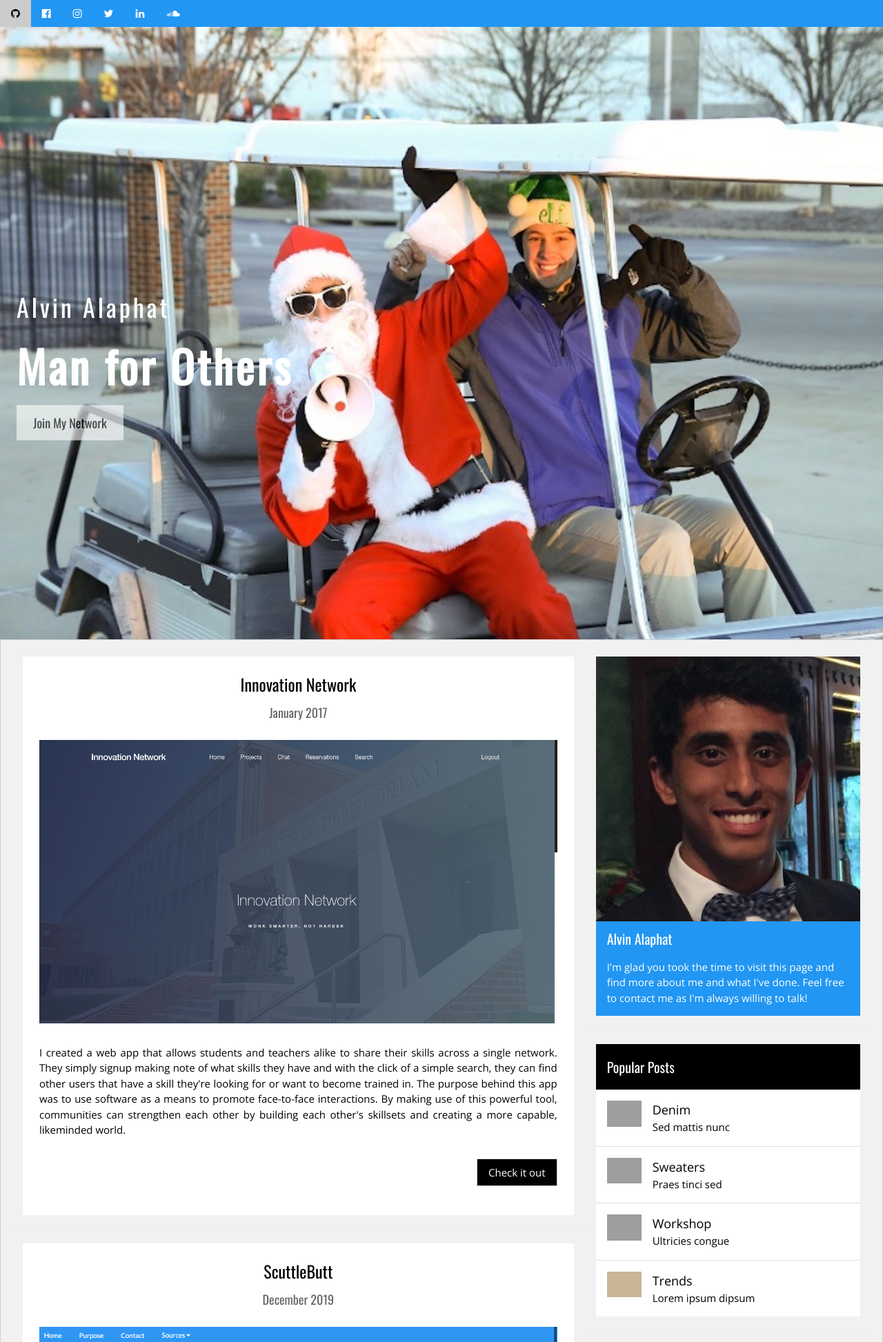
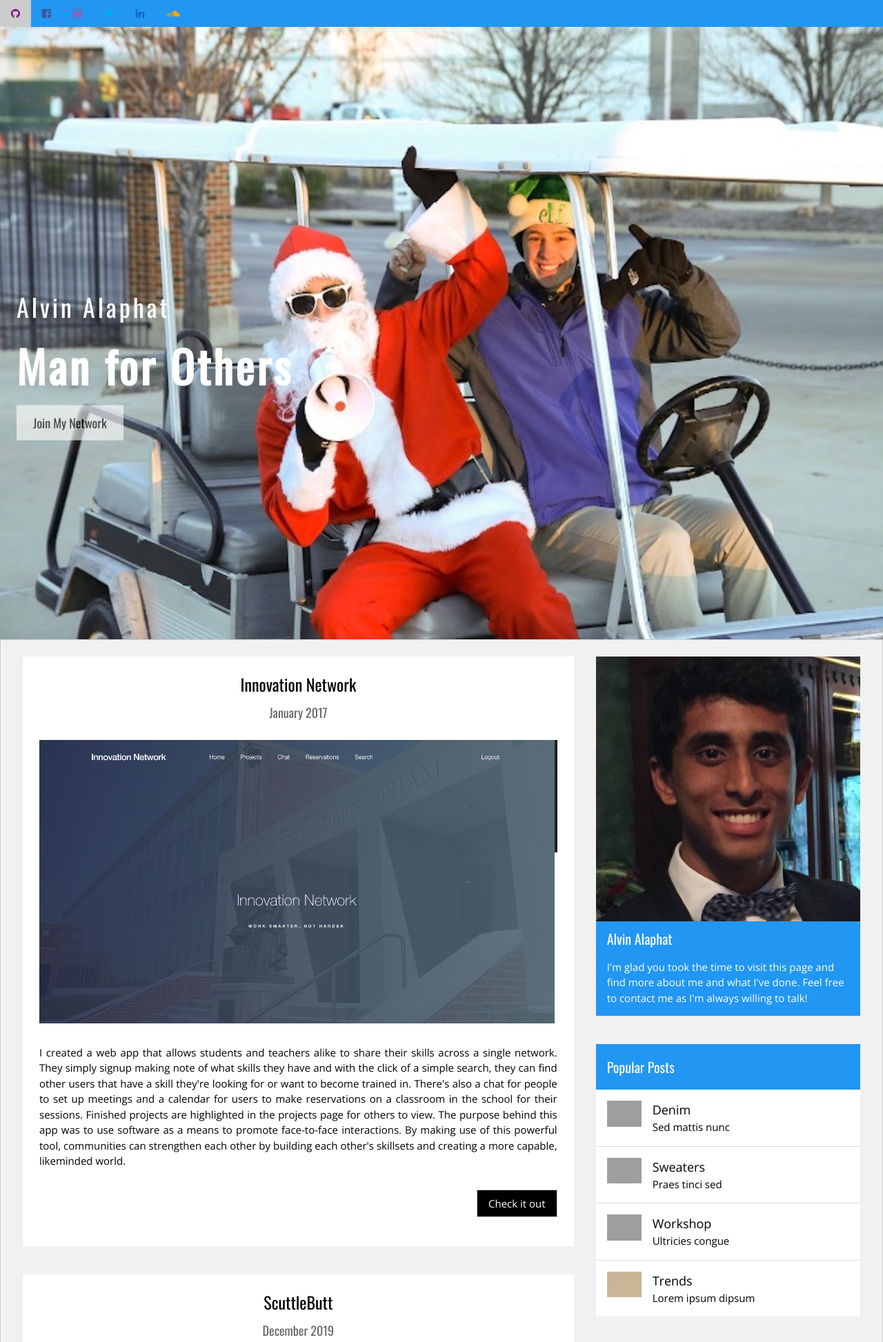
Before and after one commit to alvinalaphat/Azure-Personal-Website, a Flask app: page / in a window 1280 px wide. Shown: the top 1946 px of the page at 69% size. Run offline with Flask 2, Linux system fonts and the light colour scheme; grey boxes are pictures that could not be loaded.

Commit message:
Update dashboard.html

```diff
--- a/templates/dashboard.html
+++ b/templates/dashboard.html
@@ -12,6 +12,33 @@
 <link rel="stylesheet" href="https://cdnjs.cloudflare.com/ajax/libs/font-awesome/4.7.0/css/font-awesome.min.css">
 
 <style>
+
+.fa-github {
+    color:purple;
+}
+.fa-facebook-official {
+   color:#3b5998;
+}
+
+.fa-instagram {
+    color:#e23578;
+}
+
+.fa-twitter {
+    color:#00aced;
+}
+
+.fa-soundcloud {
+    color:orange;
+}
+
+.fa-spotify {
+    color:green;
+}
+
+.fa-linkedin {
+    color: #0f64c5;
+}
 
 h1,h2,h3,h4,h5,h6 {
     font-family: "Oswald"
@@ -77,7 +104,8 @@ body {
         <div class="w3-justify">
           <img src="./static/images/inetwork.png" alt="inetwork" style="width:100%" class="w3-padding-16">
           <p>I created a web app that allows students and teachers alike to share their skills across a single network. They simply signup making note of what skills they have and with the click of a simple search, they can find other users that have
-            a skill they're looking for or want to become trained in. The purpose behind this app was to use software as a means to promote face-to-face interactions. By making use of this
+            a skill they're looking for or want to become trained in. There's also a chat for people to set up meetings and a calendar for users to make reservations on a classroom
+            in the school for their sessions. Finished projects are highlighted in the projects page for others to view. The purpose behind this app was to use software as a means to promote face-to-face interactions. By making use of this
             powerful tool, communities can strengthen each other by building each other's skillsets and creating a more capable, likeminded world. </p>
           <p class="w3-right"><button class="w3-button w3-black w3-border"onclick="location.href='http://i-net.herokuapp.com/'" type=button>Check it out</button></p>
           <p class="w3-clear"></p>
@@ -164,7 +192,7 @@ body {
 
       <!-- Posts -->
       <div class="w3-white w3-margin">
-        <div class="w3-container w3-padding w3-black">
+        <div class="w3-container w3-padding w3-blue">
           <h4>Popular Posts</h4>
         </div>
         <ul class="w3-ul w3-hoverable w3-white">
@@ -198,7 +226,7 @@ body {
 
       <!-- Advertising -->
       <div class="w3-white w3-margin">
-        <div class="w3-container w3-padding w3-black">
+        <div class="w3-container w3-padding w3-blue">
           <h4>Advertise</h4>
         </div>
         <div class="w3-container w3-white">
@@ -209,26 +237,9 @@ body {
       </div>
       <hr>
 
-      <!-- Tags -->
-      <div class="w3-white w3-margin">
-        <div class="w3-container w3-padding w3-black">
-          <h4>Tags</h4>
-        </div>
-        <div class="w3-container w3-white">
-          <p>
-            <span class="w3-tag w3-black w3-margin-bottom">Fashion</span> <span class="w3-tag w3-light-grey w3-small w3-margin-bottom">New York</span> <span class="w3-tag w3-light-grey w3-small w3-margin-bottom">London</span>
-            <span class="w3-tag w3-light-grey w3-small w3-margin-bottom">Hats</span> <span class="w3-tag w3-light-grey w3-small w3-margin-bottom">Norway</span> <span class="w3-tag w3-light-grey w3-small w3-margin-bottom">Sweaters</span>
-            <span class="w3-tag w3-light-grey w3-small w3-margin-bottom">Ideas</span> <span class="w3-tag w3-light-grey w3-small w3-margin-bottom">Deals</span> <span class="w3-tag w3-light-grey w3-small w3-margin-bottom">Accessories</span>
-            <span class="w3-tag w3-light-grey w3-small w3-margin-bottom">News</span> <span class="w3-tag w3-light-grey w3-small w3-margin-bottom">Clothing</span> <span class="w3-tag w3-light-grey w3-small w3-margin-bottom">Shopping</span>
-            <span class="w3-tag w3-light-grey w3-small w3-margin-bottom">Jeans</span> <span class="w3-tag w3-light-grey w3-small w3-margin-bottom">Trends</span>
-          </p>
-        </div>
-      </div>
-      <hr>
-
       <!-- Inspiration -->
       <div class="w3-white w3-margin">
-        <div class="w3-container w3-padding w3-black">
+        <div class="w3-container w3-padding w3-blue">
           <h4>Inspiration</h4>
         </div>
         <div class="w3-row-padding w3-white">
@@ -248,12 +259,14 @@ body {
         <div class="w3-container w3-padding w3-blue">
           <h4>Follow Me</h4>
         </div>
-        <div class="w3-container w3-xlarge w3-padding">
+        <div class="w3-container w3-large w3-padding">
+            <i></i>
             <a href="https://www.github.com/alvinalaphat/" class="w3-bar-item w3-button"><i class="fa fa-github"></i></a>
             <a href="https://www.facebook.com/alvin.alaphat/" class="w3-bar-item w3-button"><i class="fa fa-facebook-official"></i></a>
             <a href="https://www.instagram.com/alvin.alaphat/" class="w3-bar-item w3-button"><i class="fa fa-instagram"></i></a>
             <a href="https://twitter.com/alvinalpha02" class="w3-bar-item w3-button"><i class="fa fa-twitter"></i></a>
             <a href="https://www.linkedin.com/in/alvin-a-6b38b0159/" class="w3-bar-item w3-button"><i class="fa fa-linkedin"></i></a>
+            <a href="https://open.spotify.com/user/22zgjfwjceajyeq7h66b4ytfq?si=1N8HsuGyRtmbzoWwrSkECw" class="w3-bar-item w3-button"><i class="fa fa-spotify"></i></a>
             <a href="https://soundcloud.com/alvin-alaphat-884121419" class="w3-bar-item w3-button"><i class="fa fa-soundcloud"></i></a>
         </div>
       </div>
@@ -261,8 +274,8 @@ body {
 
       <!-- Subscribe -->
       <div class="w3-white w3-margin">
-        <div class="w3-container w3-padding w3-black">
-          <h4>Subscribe</h4>
+        <div class="w3-container w3-padding w3-blue">
+          <h4>Join the Network</h4>
         </div>
         <div class="w3-container w3-white">
           <p>Enter your e-mail below and get notified on the latest blog posts.</p>
```
